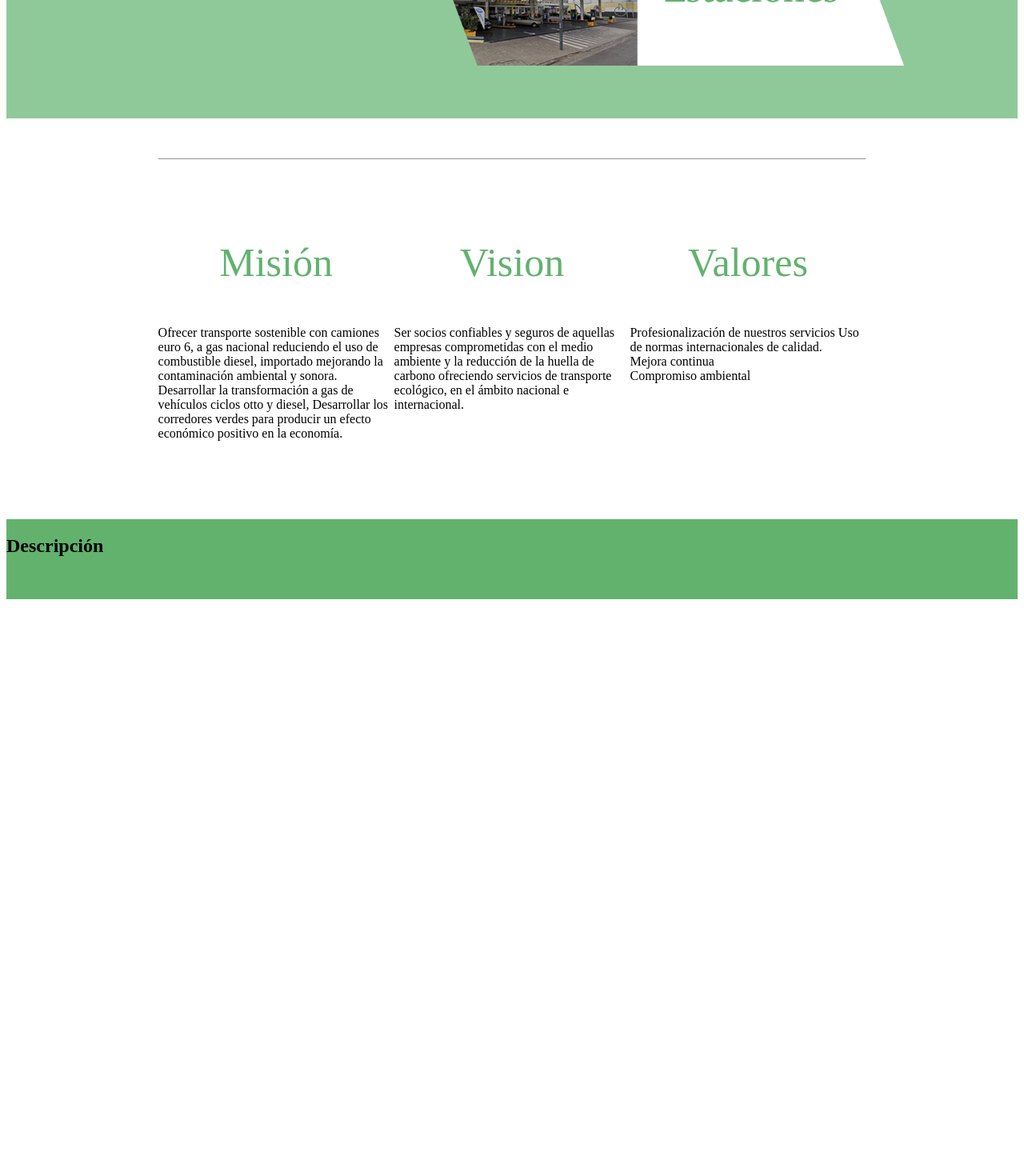
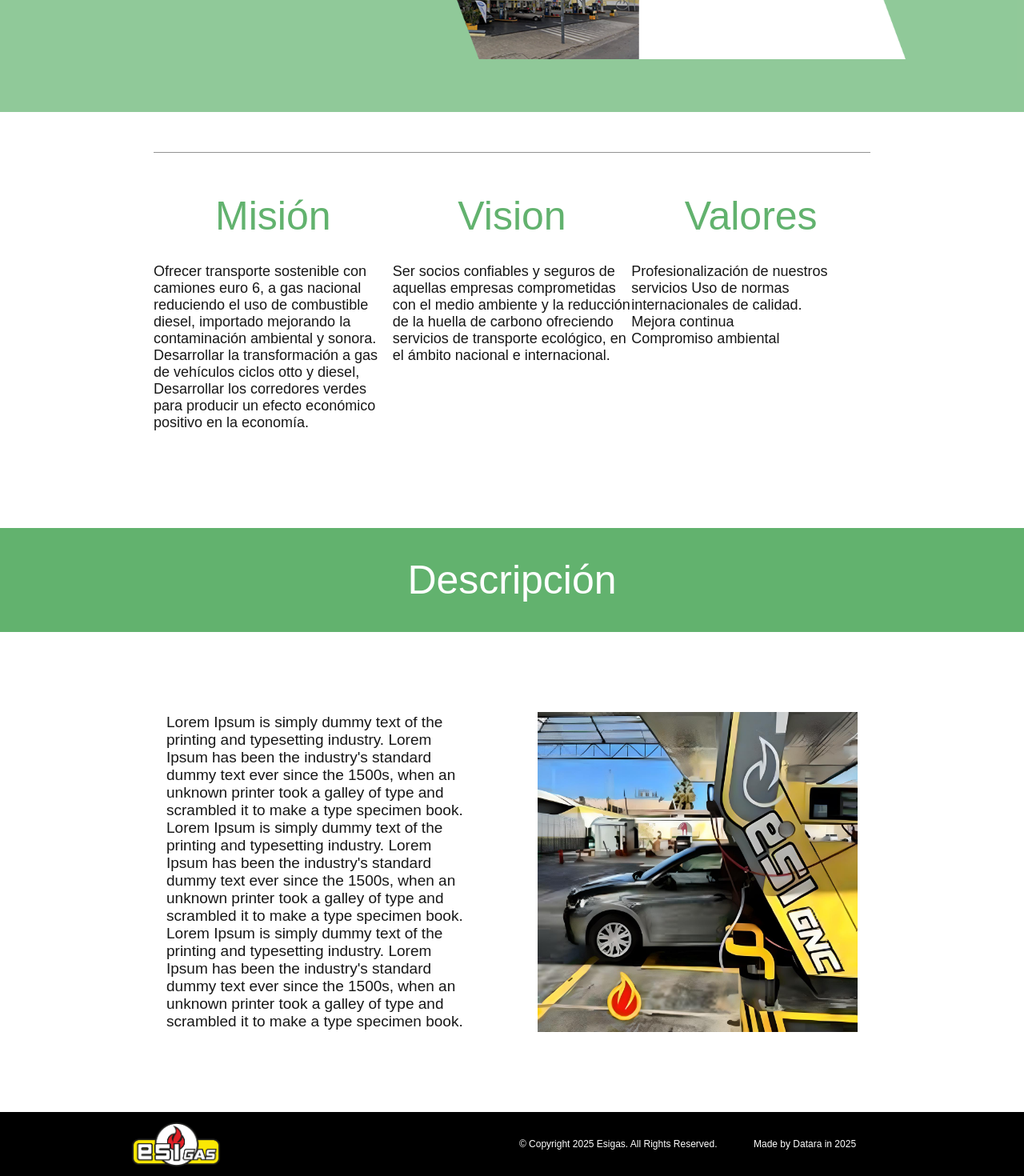
Before and after one commit to IvanDerlich/esigas, a Next.js app: page / in a window 1280 px wide. Shown: the part 660-2130 px from the top of the page at 80% size. Before the commit the page ends 1417 px from the top, so only its background shows below. Built offline with nearby package versions, Linux system fonts and the light colour scheme; a web font is replaced by a local one.

Commit message:
Maquetación terminada

```diff
--- a/src/app/globals.css
+++ b/src/app/globals.css
@@ -1,4 +1,4 @@
-/* :root {
+:root {
   --background: #ffffff;
   --foreground: #171717;
 }
@@ -39,4 +39,4 @@ a {
   html {
     color-scheme: dark;
   }
-} */
+}
--- a/src/app/page.module.css
+++ b/src/app/page.module.css
@@ -51,7 +51,7 @@
 }
 
 .container_p{
-  height: 400px;
+  height: 470px;
   width: 70%;
   margin-top: 50px;
   padding-top: 50px;
@@ -63,24 +63,73 @@
 
 .mision{
   width: 300px;
+  font-size: 18px;
 }
 
 .vision{
   width: 300px;
+  font-size: 18px;
 }
 
 .valores{
   width: 300px;
+  font-size: 18px;
 }
 
 .subtitle{
   color: #62B26E;
   font-size: 50px;
   text-align: center;
+  padding-bottom: 30px;
+}
+
+.container_ppl_descripcion{
+  width: 100%;
+}
+
+.container_h2{
+  height: 130px;
+  background-color: #62B26E;
+  display: flex;
+  justify-content: center;
+  align-items: center;
+}
+
+.title_h2{
+  color: white;
+  font-size: 50px;
+  font-weight: 100;
 }
 
 .container_descripcion{
+  display: flex;
+  justify-content: center;
+  align-items: center;
+  gap: 80px;
+  height: 600px;
+}
+
+.descripcion{
+  width: 30%;
+  font-size: 19px;
+}
+
+.footer{
   width: 100%;
-  height: 100px;
-  background-color: #62B26E;
+  height: 80px;
+  background-color: black;
+  display: flex;
+  justify-content: space-around;
+  align-items: center;
 }
+
+.footer_p{
+  color: white;
+  font-size: 12px;
+}
+
+.footer_text{
+  width: 40%;
+  display: flex;
+  justify-content: space-evenly;
+}
--- a/src/app/page.tsx
+++ b/src/app/page.tsx
@@ -30,28 +30,41 @@ export default function Home() {
       </div>
       <div className={styles.container_p}>
         <div className={styles.mision}>
-          <p className={styles.subtitle}>Misión</p>
-          <p>Ofrecer transporte sostenible con camiones euro 6, a gas nacional reduciendo el uso de combustible diesel, importado mejorando la contaminación ambiental y sonora.
+          <p className={`${abyssinica.className} ${styles.subtitle}`}>Misión</p>
+          <p className={abyssinica.className}>Ofrecer transporte sostenible con camiones euro 6, a gas nacional reduciendo el uso de combustible diesel, importado mejorando la contaminación ambiental y sonora.
             Desarrollar la transformación a gas de vehículos ciclos otto y diesel,
             Desarrollar los corredores verdes para producir un efecto económico positivo en la economía.</p>
         </div>
         <div className={styles.vision}>
-          <p className={styles.subtitle}>Vision</p>
-          <p>Ser socios confiables y seguros de aquellas empresas comprometidas con el medio ambiente y la reducción de la huella de carbono ofreciendo servicios de transporte ecológico, en el ámbito nacional e internacional.</p>
+          <p className={`${abyssinica.className} ${styles.subtitle}`}>Vision</p>
+          <p className={abyssinica.className}>Ser socios confiables y seguros de aquellas empresas comprometidas con el medio ambiente y la reducción de la huella de carbono ofreciendo servicios de transporte ecológico, en el ámbito nacional e internacional.</p>
         </div>
         <div className={styles.valores}>
-          <p className={styles.subtitle}>Valores</p>
-          <p>Profesionalización de nuestros servicios
-            Uso de normas internacionales de calidad.<br/>
-            Mejora continua<br/>
+          <p className={`${abyssinica.className} ${styles.subtitle}`}>Valores</p>
+          <p className={abyssinica.className}>Profesionalización de nuestros servicios
+            Uso de normas internacionales de calidad.<br />
+            Mejora continua<br />
             Compromiso ambiental</p>
         </div>
       </div>
-      <div className={styles.container_descripcion}>
-        <div>
-          <h2>Descripción</h2>
+      <div className={styles.container_ppl_descripcion}>
+        <div className={styles.container_h2}>
+          <h2 className={`${abyssinica.className} ${styles.title_h2}`}>Descripción</h2>
+        </div>
+        <div className={styles.container_descripcion}>
+          <p className={`${abyssinica.className} ${styles.descripcion}`}>Lorem Ipsum is simply dummy text of the printing and typesetting industry. Lorem Ipsum has been the industry's standard dummy text ever since the 1500s, when an unknown printer took a galley of type and scrambled it to make a type specimen book.
+            Lorem Ipsum is simply dummy text of the printing and typesetting industry. Lorem Ipsum has been the industry's standard dummy text ever since the 1500s, when an unknown printer took a galley of type and scrambled it to make a type specimen book.
+            Lorem Ipsum is simply dummy text of the printing and typesetting industry. Lorem Ipsum has been the industry's standard dummy text ever since the 1500s, when an unknown printer took a galley of type and scrambled it to make a type specimen book.</p>
+          <Image src="/image/descripcion_img.jpg" alt="Descripcion" width={400} height={400} />
         </div>
       </div>
+      <footer className={styles.footer}>
+        <Image src="/image/logo.png" alt="Estaciones" width={110} height={55} />
+        <div className={styles.footer_text}>
+          <p className={`${abyssinica.className} ${styles.footer_p}`}>© Copyright 2025 Esigas. All Rights Reserved.</p>
+          <p className={`${abyssinica.className} ${styles.footer_p}`}>Made by Datara in 2025</p>
+        </div>
+      </footer>
     </div>
   );
 }
```
Also changed, not shown: public/Image/descripcion_img.jpg (added), public/Image/logo.png (added).
